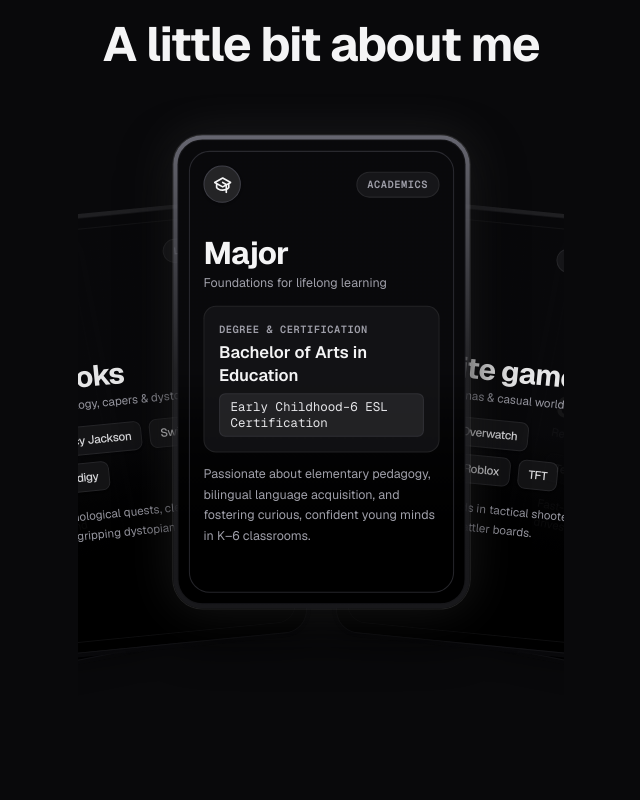
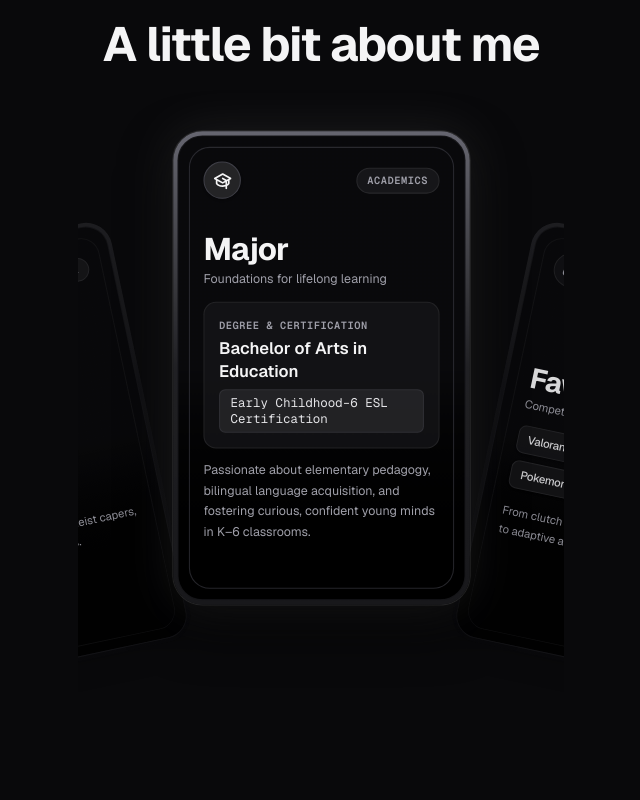
Before and after one commit to Flashyjohn123/johnwebsite, a Next.js app: page / in a window 1280 px wide. Shown: the part 2980-3780 px from the top of the page, without its empty margins (319-959 px from the left). Built offline with nearby package versions, Linux system fonts and the light colour scheme.

Commit message:
Widen card spread with clear arched fan display

```diff
--- a/src/components/BentoGrid.tsx
+++ b/src/components/BentoGrid.tsx
@@ -282,20 +282,22 @@ export function BentoGrid() {
     const isMobile = screenMode === "mobile";
     const isTablet = screenMode === "tablet";
 
-    // Step X and rotation to display 5 cards spread out in an authentic fanned poker hand
-    const stepX = isMobile ? 42 : isTablet ? 100 : 135;
-    const stepRotate = isMobile ? 3.2 : isTablet ? 4.6 : 5.6;
+    // Step X and rotation to display cards spread out in a wide, sweeping fan
+    // Desktop: spread cards wider apart so wings fan clearly out to the sides
+    // Tablet & Mobile: proportionally scaled so neighboring cards are prominently visible
+    const stepX = isMobile ? 85 : isTablet ? 170 : 235;
+    const stepRotate = isMobile ? 6.5 : isTablet ? 9.5 : 12;
 
     const x = diff * stepX;
-    // Elegant arch: center card is elevated, wings fan out along a smooth curved arc
-    const archY = Math.pow(diff, 2) * (isMobile ? 3.5 : 7);
-    const liftY = isCenter ? (isMobile ? -14 : -24) : 0;
+    // Elegant arch: center card is elevated, wings fan downward along a curved tabletop arc
+    const archY = Math.pow(diff, 2) * (isMobile ? 8 : 18);
+    const liftY = isCenter ? (isMobile ? -16 : -28) : 0;
     const y = archY + liftY;
 
     const rotate = diff * stepRotate;
     const scale = isCenter
       ? (isMobile ? 1.02 : 1.04)
-      : Math.max(0.88, 1 - absDiff * 0.03);
+      : Math.max(0.82, 1 - absDiff * 0.06);
 
     // 5-card fan: cards within diff <= 2 are visible in the fanned hand
     const isVisible = absDiff <= 2;
@@ -305,8 +307,8 @@ export function BentoGrid() {
       : isCenter
       ? 1
       : isMobile
-      ? Math.max(0.80, 1 - absDiff * 0.10)
-      : Math.max(0.88, 1 - absDiff * 0.06);
+      ? Math.max(0.70, 1 - absDiff * 0.15)
+      : Math.max(0.75, 1 - absDiff * 0.12);
 
     return { x, y, rotate, scale, zIndex, opacity, diff, isCenter, isVisible };
   };
```
